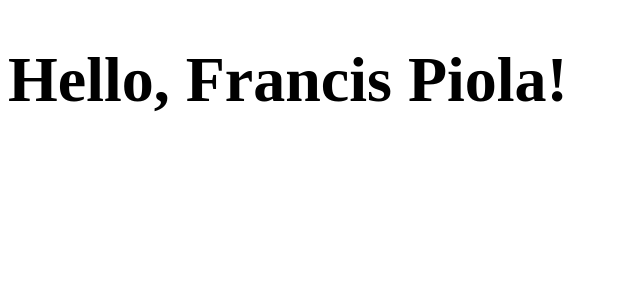
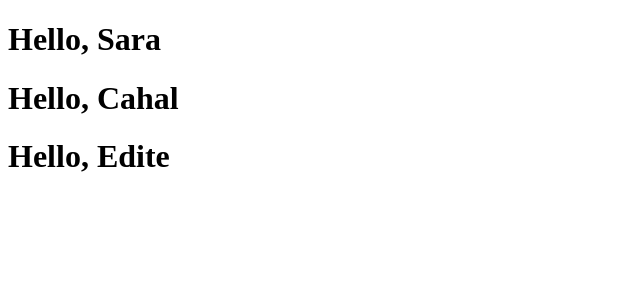
Before and after one commit to fpiola/c-reactjs, a React (Create React App) app: page / in a window 1280 px wide. Shown: the top 300 px of the page, without its empty margins (0-640 px from the left). Built offline with nearby package versions, Linux system fonts and the light colour scheme.

Commit message:
Compondo Componentes

```diff
--- a/src/App.js
+++ b/src/App.js
@@ -1,27 +1,18 @@
 import React from 'react'
 
 
-//Incorporando Expressões em JSX (2)
-function formatName(user) {
-    return user.firstName + ' ' + user.lastName;
+function Welcome(props) {
+    return <h1>Hello, {props.name}</h1>;
 }
-
-const user = {
-    firstName: 'Francis',
-    lastName: 'Piola'
-};
-
-const element = (
-    <h1>
-        Hello, {formatName(user)}!  </h1>
-);
 
 function App() {
     return (
         <div>
-            <h1>{element}</h1>
+            <Welcome name="Sara" />
+            <Welcome name="Cahal" />
+            <Welcome name="Edite" />
         </div>
-    )
+    );
 }
 
 export default App;
```
